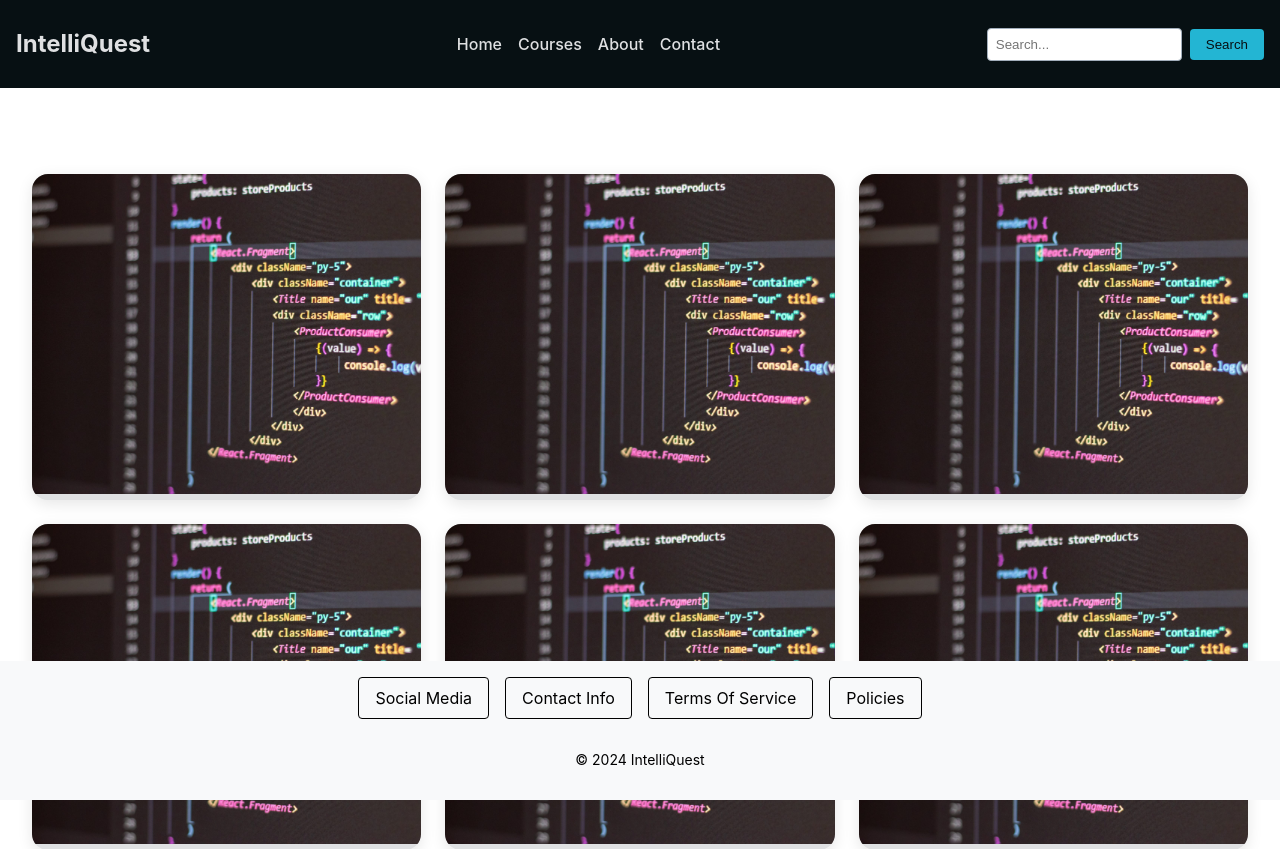
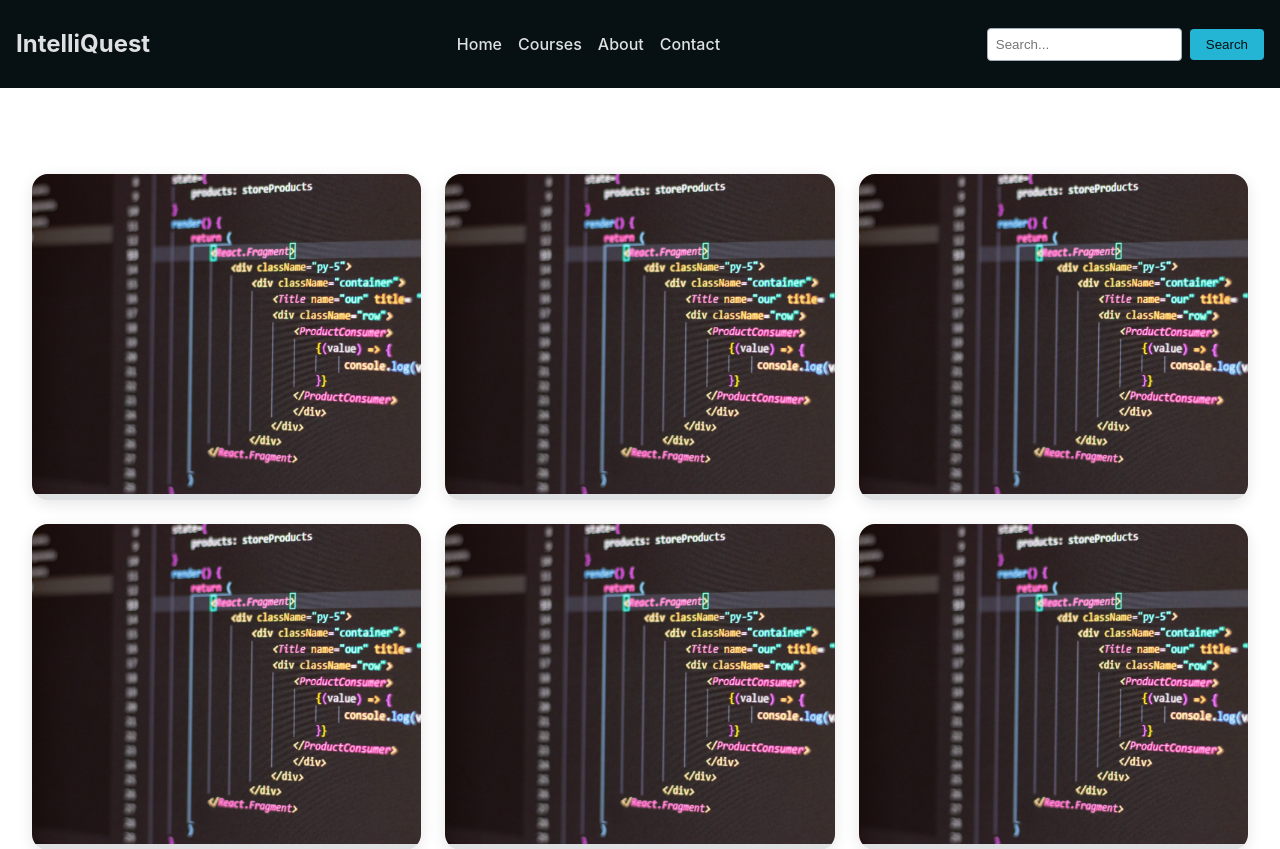
Before and after one commit to IVIonsters/IntelliQuest, a React (Vite) app in the folder intelliquest-frontend/: page / in a window 1280 px wide. Shown: the top 849 px of the page. Built offline with nearby package versions, Linux system fonts and the light colour scheme.

Commit message:
Footer
updated footer to match styling of Navbar

```diff
--- a/intelliquest-frontend/src/components/Footer/Footer.jsx
+++ b/intelliquest-frontend/src/components/Footer/Footer.jsx
@@ -1,16 +1,19 @@
 import React from 'react';
 import styles from './Footer.module.css';
 
+// Footer component
 const Footer = () => {
   return (
     <footer className={styles.footer}>
       <div className={styles.container}>
+        {/* Links section */}
         <div className={styles.links}>
           <a href="#" className={styles.link}>Social Media</a>
           <a href="#" className={styles.link}>Contact Info</a>
           <a href="#" className={styles.link}>Terms Of Service</a>
           <a href="#" className={styles.link}>Policies</a>
         </div>
+        {/* Copyright section */}
         <p className={styles.copyright}>© 2024 IntelliQuest</p>
       </div>
     </footer>
--- a/intelliquest-frontend/src/components/Footer/Footer.module.css
+++ b/intelliquest-frontend/src/components/Footer/Footer.module.css
@@ -1,38 +1,32 @@
+/* Footer styles */
 .footer {
-    background-color: #f8f9fa;
-    color: black;
-    padding: 1rem 0;
-    position: fixed;
-    bottom: 0;
-    width: 100%;
+  background-color: var(--rich-black); /* Background color */
+  color: var(--platinum); /* Text color */
+  padding: 10px; /* Padding */
 }
 
 .container {
-    display: flex;
-    flex-direction: column;
-    align-items: center;
-    margin: 0 auto;
+  display: flex; /* Flexbox layout */
+  flex-direction: column; /* Column layout */
+  align-items: center; /* Center align items */
 }
 
 .links {
-    display: flex;
-    gap: 1rem;
-    margin-bottom: 1rem;
+  display: flex; /* Flexbox layout */
+  gap: 1rem; /* Spacing between links */
+  margin-bottom: 1rem; /* Margin bottom */
 }
 
 .link {
-    color: black;
-    border: 1px solid black;
-    padding: 0.5rem 1rem;
-    border-radius: 0.25rem;
-    text-decoration: none;
-    transition: color 0.3s ease;
+  color: var(--platinum); /* Link color */
+  text-decoration: none; /* Remove underline */
+  transition: color 0.3s ease; /* Transition effect */
 }
 
 .link:hover {
-    color: #4a5568; /* gray-700 equivalent */
+  color: var(--pacific-cyan); /* Hover color */
 }
 
 .copyright {
-    font-size: 0.875rem; /* text-sm equivalent */
+  font-size: 0.875rem; /* Font size */
 }
```
Lines whose indentation alone changed are shown as unchanged.
